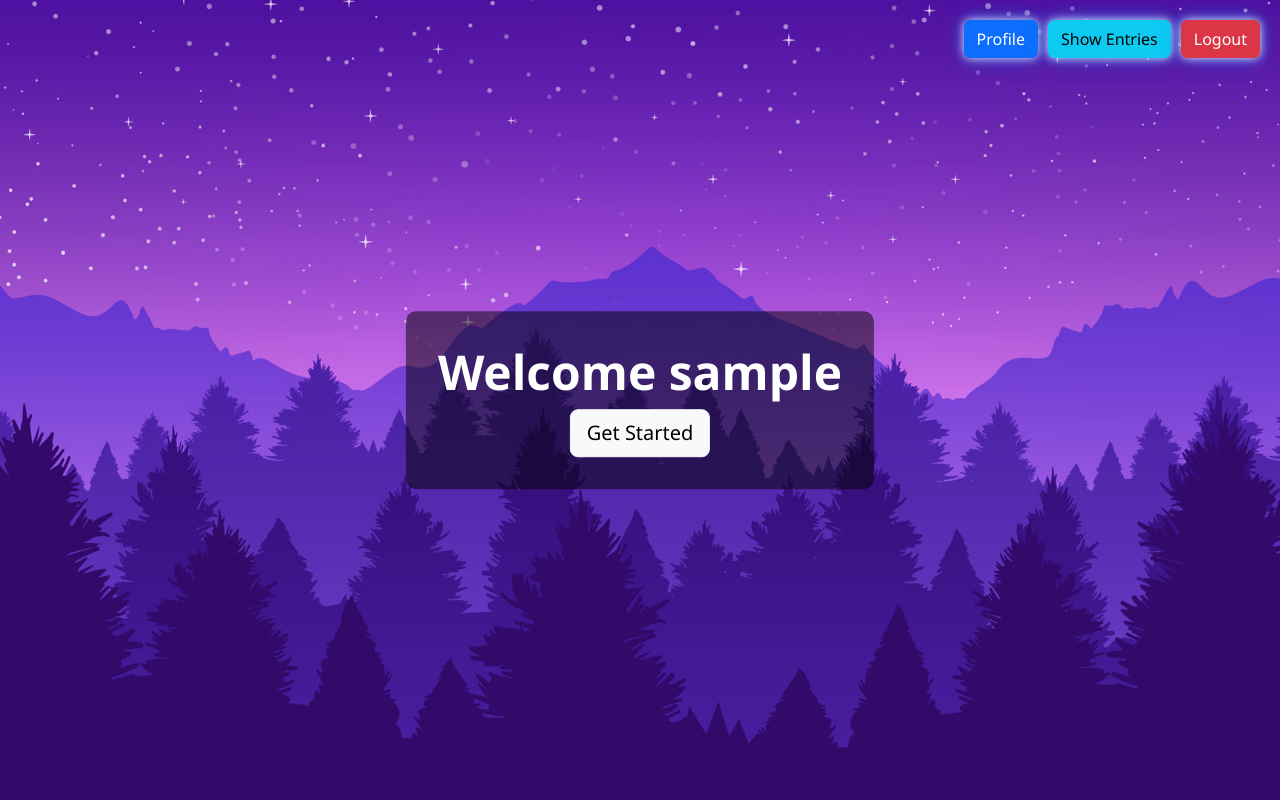
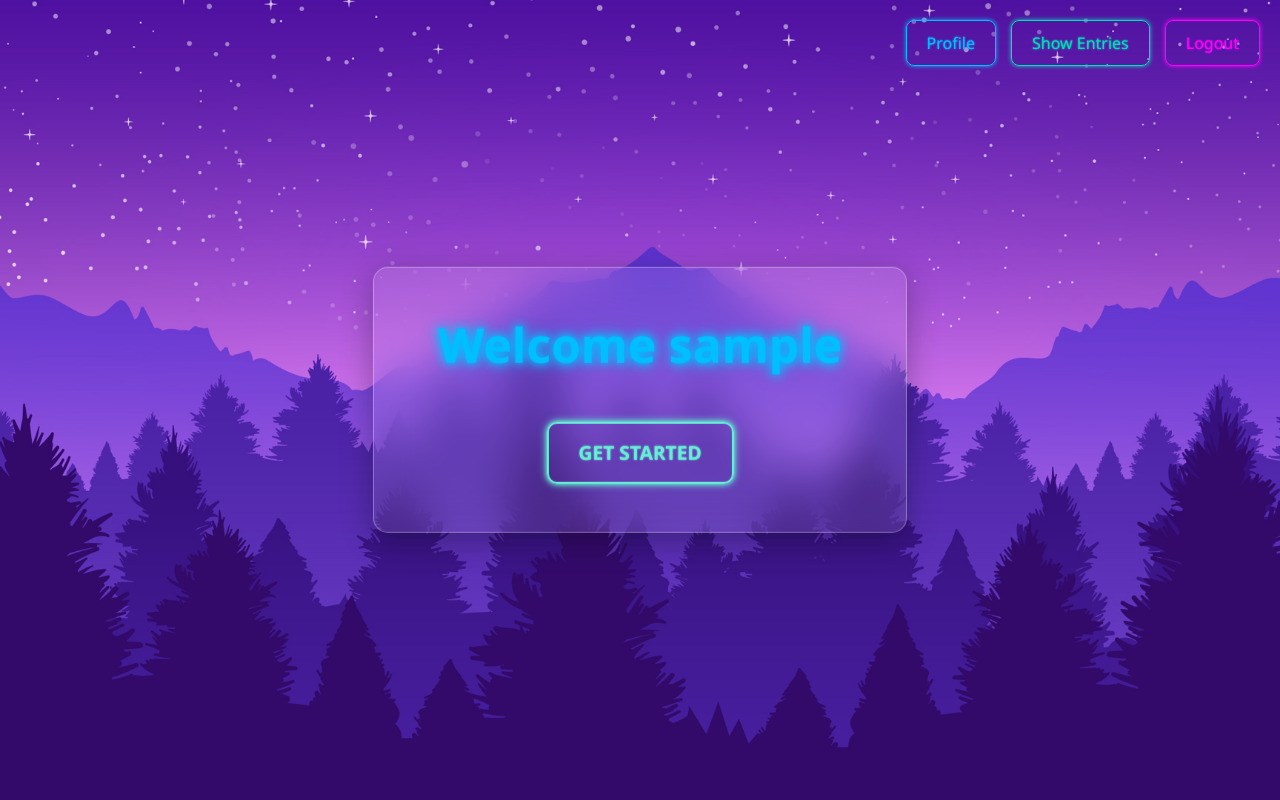
Before and after one commit to Yuvrajsinghko/EcoTracker, a Flask app: page /success in a window 1280 px wide. Run offline with Flask 3, Linux system fonts and the light colour scheme; the visitor is signed in with stand-in values (Sample User, id 1).

Commit message:
made some styling changes in success.html file.

```diff
--- a/templates/success.html
+++ b/templates/success.html
@@ -3,9 +3,9 @@
   <head>
     <meta charset="UTF-8" />
     <meta name="viewport" content="width=device-width, initial-scale=1.0" />
-    <title>My Website</title>
+    <title>Carbon Tracker - Welcome</title>
     <link
-      href="https://cdn.jsdelivr.net/npm/bootstrap@5.3.3/dist/css/bootstrap.min.css"
+      href="https://cdn.jsdelivr.net/npm/bootstrap@5.3.0/dist/css/bootstrap.min.css"
       rel="stylesheet"
     />
     <style>
@@ -16,11 +16,22 @@
         padding: 0;
         overflow: hidden;
         font-family: "Segoe UI", sans-serif;
-        background: url("/static/images/img.jpg") no-repeat;
-        background-size: cover;
-        background-position: center;
+        background: url("/static/images/img.jpg") no-repeat center center/cover;
+        position: relative;
       }
 
+      body::before {
+        content: "";
+        position: fixed;
+        top: 0;
+        left: 0;
+        width: 100%;
+        height: 100%;
+        background: rgba(0, 0, 0, 0.1);
+        z-index: -1;
+      }
+
+      /* Content Overlay with Glassmorphism */
       .content-overlay {
         position: absolute;
         top: 50%;
@@ -28,56 +39,196 @@
         transform: translate(-50%, -50%);
         text-align: center;
         color: white;
-        background-color: rgba(0, 0, 0, 0.5);
-        padding: 2rem;
-        border-radius: 10px;
+        background: rgba(255, 255, 255, 0.1);
+        backdrop-filter: blur(20px);
+        -webkit-backdrop-filter: blur(20px);
+        border-radius: 15px;
+        box-shadow: 0 8px 32px rgba(0, 0, 0, 0.3);
+        border: 1px solid rgba(255, 255, 255, 0.3);
+        padding: 3rem 4rem;
+        min-width: 400px;
       }
 
-      h1 {
+      /* Welcome Header with Neon Effect */
+      .welcome-header {
         font-size: 3rem;
         font-weight: bold;
+        color: #00bfff;
+        text-shadow: 0 0 6px #00bfff, 0 0 12px #00bfff, 0 0 24px #00bfff;
+        animation: heroPulse 3s infinite ease-in-out;
+        margin-bottom: 2rem;
       }
 
-      /* Top-right buttons */
+      @keyframes heroPulse {
+        0% {
+          text-shadow: 0 0 6px #00bfff, 0 0 12px #00bfff;
+        }
+        50% {
+          text-shadow: 0 0 12px #00bfff, 0 0 24px #00bfff, 0 0 36px #00bfff;
+        }
+        100% {
+          text-shadow: 0 0 6px #00bfff, 0 0 12px #00bfff;
+        }
+      }
+
+      /* Top-right buttons with enhanced neon styling */
       .top-right-buttons {
         position: absolute;
         top: 20px;
         right: 20px;
         display: flex;
-        gap: 10px;
+        gap: 15px;
+        z-index: 100;
       }
 
-      .glow-btn {
-        box-shadow: 0 0 10px rgba(255, 255, 255, 0.9),
-          0 0 20px rgba(0, 123, 255, 0.7);
+      .nav-btn {
+        font-weight: 500;
         transition: all 0.3s ease-in-out;
+        border-radius: 8px;
+        padding: 10px 20px;
+        border: 1px solid transparent;
       }
 
-      .glow-btn:hover {
-        box-shadow: 0 0 20px rgba(255, 255, 255, 1),
-          0 0 40px rgba(0, 123, 255, 0.9);
+      /* Profile Button - Blue */
+      .nav-btn.btn-primary {
+        background: transparent;
+        color: #00bfff;
+        border-color: #00bfff;
+        text-shadow: 0 0 2px #00bfff;
+        box-shadow: 0 0 4px #00bfff;
+      }
+
+      .nav-btn.btn-primary:hover {
+        background: rgba(0, 191, 255, 0.2);
+        color: #00bfff;
+        text-shadow: 0 0 4px #00bfff, 0 0 8px #00bfff;
+        box-shadow: 0 0 8px #00bfff, 0 0 16px #00bfff;
         transform: scale(1.05);
+      }
+
+      /* Show Entries Button - Cyan */
+      .nav-btn.btn-info {
+        background: transparent;
+        color: #00e0b8;
+        border-color: #00e0b8;
+        text-shadow: 0 0 2px #00e0b8;
+        box-shadow: 0 0 4px #00e0b8;
+      }
+
+      .nav-btn.btn-info:hover {
+        background: rgba(0, 224, 184, 0.2);
+        color: #00e0b8;
+        text-shadow: 0 0 4px #00e0b8, 0 0 8px #00e0b8;
+        box-shadow: 0 0 8px #00e0b8, 0 0 16px #00e0b8;
+        transform: scale(1.05);
+      }
+
+      /* Logout Button - Magenta */
+      .nav-btn.btn-danger {
+        background: transparent;
+        color: #ff00ff;
+        border-color: #ff00ff;
+        text-shadow: 0 0 2px #ff00ff;
+        box-shadow: 0 0 4px #ff00ff;
+      }
+
+      .nav-btn.btn-danger:hover {
+        background: rgba(255, 0, 255, 0.15);
+        color: #ff00ff;
+        text-shadow: 0 0 4px #ff00ff, 0 0 8px #ff00ff;
+        box-shadow: 0 0 8px #ff00ff, 0 0 16px #ff00ff;
+        transform: scale(1.05);
+      }
+
+      /* Get Started Button - Neon Style */
+      .btn-neon {
+        background: transparent;
+        color: #66f0d4;
+        font-weight: bold;
+        border: 2px solid #66f0d4;
+        border-radius: 10px;
+        text-transform: uppercase;
+        text-shadow: 0 0 2px #66f0d4;
+        box-shadow: 0 0 4px #66f0d4, 0 0 8px #66f0d4;
+        transition: all 0.3s ease-in-out;
+        padding: 15px 30px;
+        font-size: 1.2rem;
+        margin-top: 1rem;
+      }
+
+      .btn-neon:hover {
+        background: rgba(102, 240, 212, 0.15);
+        color: #66f0d4;
+        text-shadow: 0 0 4px #66f0d4, 0 0 8px #66f0d4;
+        box-shadow: 0 0 8px #66f0d4, 0 0 16px #66f0d4, 0 0 24px #66f0d4;
+        transform: scale(1.05);
+      }
+
+      /* Responsive Design */
+      @media (max-width: 768px) {
+        .content-overlay {
+          min-width: 300px;
+          padding: 2rem 2.5rem;
+        }
+
+        .welcome-header {
+          font-size: 2.5rem;
+        }
+
+        .top-right-buttons {
+          top: 15px;
+          right: 15px;
+          gap: 10px;
+        }
+
+        .nav-btn {
+          padding: 8px 16px;
+          font-size: 0.9rem;
+        }
+      }
+
+      @media (max-width: 480px) {
+        .content-overlay {
+          min-width: 280px;
+          padding: 2rem;
+        }
+
+        .welcome-header {
+          font-size: 2rem;
+        }
+
+        .top-right-buttons {
+          flex-direction: column;
+          gap: 8px;
+        }
+
+        .nav-btn {
+          padding: 6px 12px;
+          font-size: 0.8rem;
+        }
       }
     </style>
   </head>
   <body>
     <!-- Top Right Buttons -->
-     <div class="top-right-buttons">
-      <a href="{{ url_for('profile') }}" class="btn btn-primary glow-btn"
-        >Profile</a
-      >
-      <a href="{{ url_for('entries_overview') }}" class="btn btn-info glow-btn"
-        >Show Entries</a
-      >
-      <a href="{{ url_for('logout') }}" class="btn btn-danger glow-btn"
-        >Logout</a
-      >
+    <div class="top-right-buttons">
+      <a href="{{ url_for('profile') }}" class="btn btn-primary nav-btn">
+        Profile
+      </a>
+      <a href="{{ url_for('entries_overview') }}" class="btn btn-info nav-btn">
+        Show Entries
+      </a>
+      <a href="{{ url_for('logout') }}" class="btn btn-danger nav-btn">
+        Logout
+      </a>
     </div>
 
     <!-- Overlay Content -->
     <div class="content-overlay">
-      <h1>Welcome {{name}}</h1>
-      <a href="{{ url_for('daily_user_entry')}}" class="btn btn-light btn-lg">Get Started</a>
+      <h1 class="welcome-header">Welcome {{name}}</h1>
+      <a href="{{ url_for('daily_user_entry')}}" class="btn btn-neon">
+        Get Started
+      </a>
     </div>
   </body>
 </html>
```
